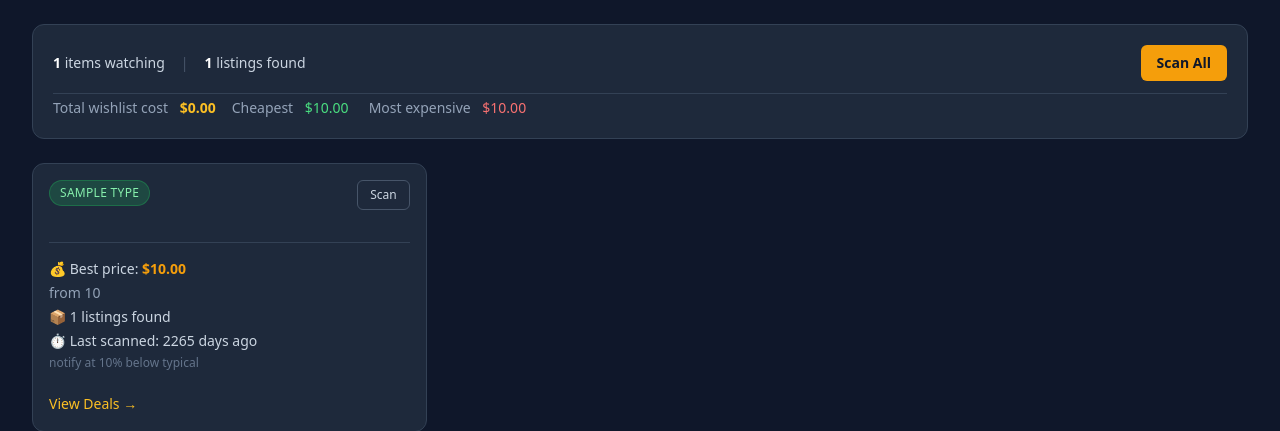
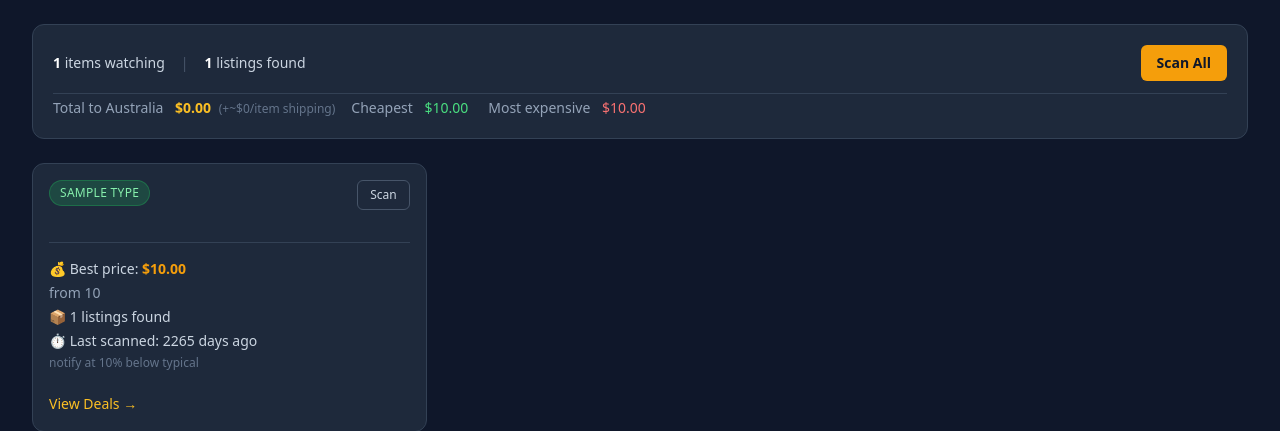
Before and after one commit to jacobem1836/Vinyl-Scraper, a FastAPI app: template templates/index.html in a window 1280 px wide. Shown: the part 65-496 px from the top of the page. Run offline with FastAPI, Linux system fonts and the light colour scheme; the template is opened without the code that fills it: most values are stand-ins (such as "Sample title", 1, 10 or a date in 2020); some libraries are stand-ins or nearby versions.

Commit message:
Fix price_ceiling 500 error, add AU shipping estimate, clean wishlist
_enrich_item was still reading item.price_ceiling which no longer exists.
Dashboard total now includes per-item shipping estimate to Australia.
SHIPPING_ESTIMATE_USD config added (default $20). Wishlist corrected:
typos fixed (Anderson .Paak, Red Hot Chili Peppers), Tribe Called Quest
split into 3 albums, Subject type casing fixed, capitalization cleaned up.

Co-Authored-By: Claude Sonnet 4.6 <noreply@anthropic.com>

```diff
--- a/app/config.py
+++ b/app/config.py
@@ -11,6 +11,7 @@ class Settings(BaseSettings):
     smtp_password: Optional[str] = None
     notify_email: Optional[str] = None
     scan_interval_hours: int = 6
+    shipping_estimate_usd: float = 20.0  # flat shipping estimate to Australia, added to displayed prices
 
     model_config = {"env_file": ".env", "case_sensitive": False}
 
--- a/app/main.py
+++ b/app/main.py
@@ -3,6 +3,7 @@ from fastapi.staticfiles import StaticFiles
 from fastapi.templating import Jinja2Templates
 from sqlalchemy.orm import Session
 
+from app.config import settings
 from app.database import Base, engine, get_db, run_migrations
 from app.models import Listing, WishlistItem
 from app.routers.wishlist import api_router, web_router
@@ -45,8 +46,9 @@ async def index(request: Request, db: Session = Depends(get_db)):
         .all()
     )
     enriched = [_enrich_item(item) for item in items]
+    shipping = settings.shipping_estimate_usd
     priced = [i for i in enriched if i["best_price"] is not None]
-    total_cost = round(sum(i["best_price"] for i in priced), 2) if priced else None
+    total_cost = round(sum(i["best_price"] + shipping for i in priced), 2) if priced else None
     cheapest = min(priced, key=lambda i: i["best_price"]) if priced else None
     most_expensive = max(priced, key=lambda i: i["best_price"]) if priced else None
     return templates.TemplateResponse(
@@ -58,6 +60,7 @@ async def index(request: Request, db: Session = Depends(get_db)):
             "total_cost": total_cost,
             "cheapest": cheapest,
             "most_expensive": most_expensive,
+            "shipping_estimate": shipping,
         },
     )
 
--- a/app/routers/wishlist.py
+++ b/app/routers/wishlist.py
@@ -29,7 +29,7 @@ def _enrich_item(item: WishlistItem) -> dict:
         "type": item.type,
         "query": item.query,
         "notes": item.notes,
-        "price_ceiling": item.price_ceiling,
+        "notify_below_pct": item.notify_below_pct,
         "notify_email": item.notify_email,
         "created_at": item.created_at,
         "last_scanned_at": item.last_scanned_at,
--- a/templates/index.html
+++ b/templates/index.html
@@ -20,8 +20,9 @@
     {% if total_cost is not none %}
     <div class="flex flex-wrap gap-4 pt-1 border-t border-slate-700 text-sm">
       <div>
-        <span class="text-slate-400">Total wishlist cost</span>
+        <span class="text-slate-400">Total to Australia</span>
         <span class="ml-2 text-amber-400 font-semibold">${{ '%.2f'|format(total_cost) }}</span>
+        <span class="ml-1 text-slate-500 text-xs">(+~${{ '%.0f'|format(shipping_estimate) }}/item shipping)</span>
       </div>
       {% if cheapest %}
       <div>
@@ -58,6 +59,7 @@
               <option value="album">Album</option>
               <option value="artist">Artist</option>
               <option value="label">Label</option>
+              <option value="subject">Subject</option>
             </select>
           </div>
 
```
Also changed, not shown: 1 other file.
